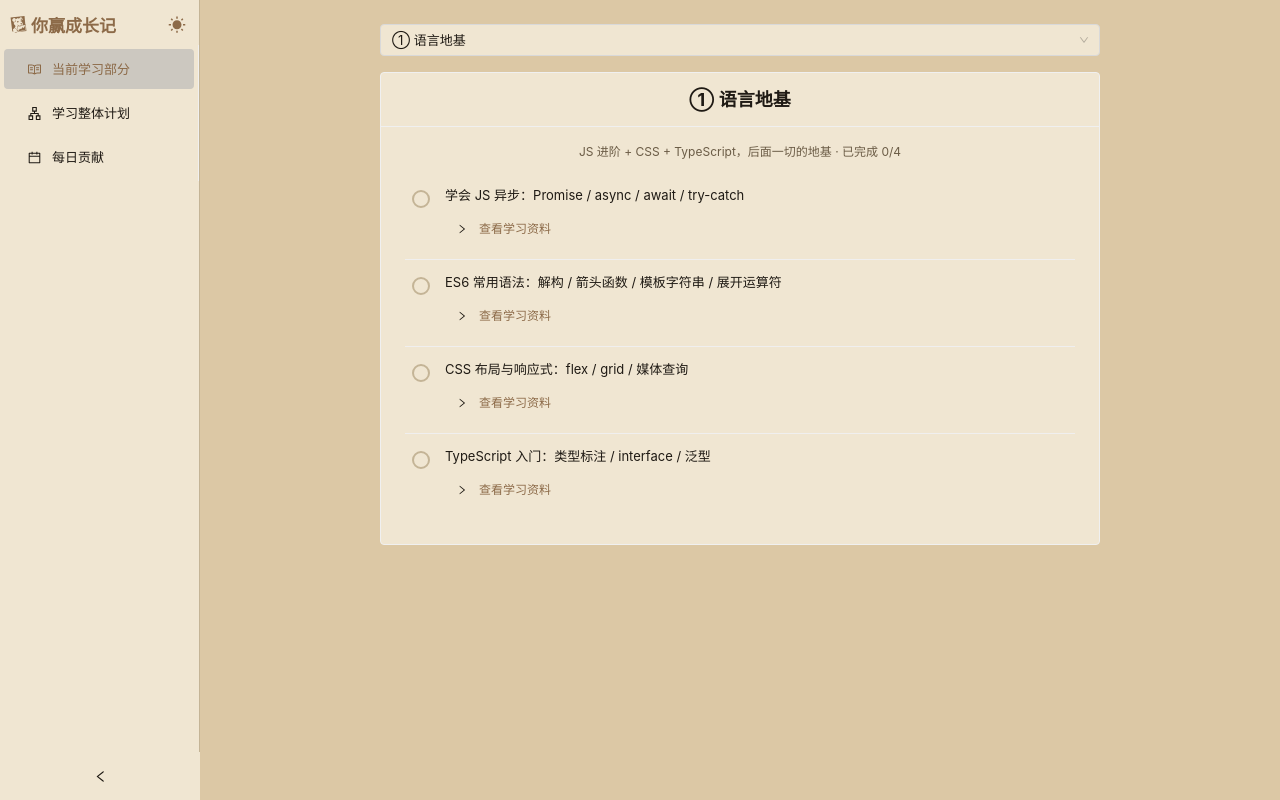
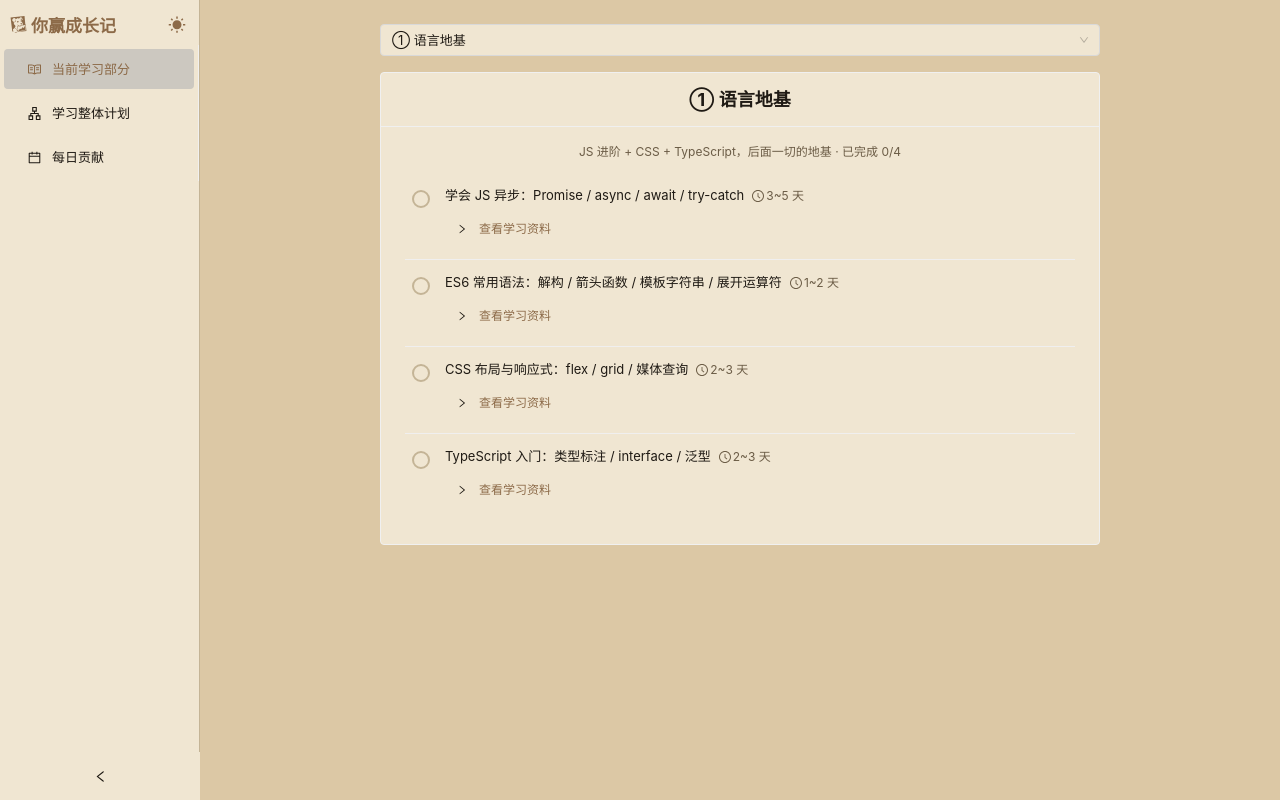
Before and after one commit to 6y-yyyyy/6y-yyyyy.github.io, a React (Vite) app: page / in a window 1280 px wide. Built offline with nearby package versions, Linux system fonts and the light colour scheme.

Commit message:
学习项标注建议学习时间

```diff
--- a/src/data/plan.ts
+++ b/src/data/plan.ts
@@ -8,6 +8,7 @@ export type LearningItem = {
   title: string; // 简洁概述
   resources: Resource[]; // 学这个需要看的资料
   miniProject?: string; // 学完后的待做小项目（边学边做）
+  time?: string; // 建议学习时间，如 "3~5 天"
 };
 
 export type Part = {
@@ -26,6 +27,7 @@ export const PLAN: Part[] = [
       {
         id: "p1-1",
         title: "学会 JS 异步：Promise / async / await / try-catch",
+        time: "3~5 天",
         resources: [
           { title: "阮一峰《ES6 入门》- Promise", url: "https://es6.ruanyifeng.com/#docs/promise", type: "文档" },
           { title: "MDN - Promise", url: "https://developer.mozilla.org/zh-CN/docs/Web/JavaScript/Reference/Global_Objects/Promise", type: "文档" },
@@ -36,6 +38,7 @@ export const PLAN: Part[] = [
       {
         id: "p1-2",
         title: "ES6 常用语法：解构 / 箭头函数 / 模板字符串 / 展开运算符",
+        time: "1~2 天",
         resources: [
           { title: "阮一峰《ES6 入门》", url: "https://es6.ruanyifeng.com/", type: "文档" },
           { title: "MDN - 解构赋值", url: "https://developer.mozilla.org/zh-CN/docs/Web/JavaScript/Reference/Operators/Destructuring_assignment", type: "文档" },
@@ -45,6 +48,7 @@ export const PLAN: Part[] = [
       {
         id: "p1-3",
         title: "CSS 布局与响应式：flex / grid / 媒体查询",
+        time: "2~3 天",
         resources: [
           { title: "MDN - Flexbox 基础", url: "https://developer.mozilla.org/zh-CN/docs/Learn/CSS/CSS_layout/Flexbox", type: "文档" },
           { title: "MDN - Grid 网格", url: "https://developer.mozilla.org/zh-CN/docs/Learn/CSS/CSS_layout/Grids", type: "文档" },
@@ -54,6 +58,7 @@ export const PLAN: Part[] = [
       {
         id: "p1-4",
         title: "TypeScript 入门：类型标注 / interface / 泛型",
+        time: "2~3 天",
         resources: [
           { title: "TypeScript 官方中文文档", url: "https://www.typescriptlang.org/zh/", type: "文档" },
           { title: "TypeScript Handbook", url: "https://www.typescriptlang.org/docs/handbook/intro.html", type: "文档" },
@@ -70,6 +75,7 @@ export const PLAN: Part[] = [
       {
         id: "p2-1",
         title: "组件与数据流：函数组件 / JSX / props / state",
+        time: "3~5 天",
         resources: [
           { title: "React 官方中文文档", url: "https://zh-hans.react.dev/", type: "文档" },
           { title: "React 快速入门", url: "https://zh-hans.react.dev/learn", type: "文档" },
@@ -79,6 +85,7 @@ export const PLAN: Part[] = [
       {
         id: "p2-2",
         title: "核心 Hooks：useState / useEffect / useContext",
+        time: "3~5 天",
         resources: [
           { title: "React 官方 - 内置 Hook", url: "https://zh-hans.react.dev/reference/react/hooks", type: "文档" },
           { title: "React 官方 - useState", url: "https://zh-hans.react.dev/reference/react/useState", type: "文档" },
@@ -95,6 +102,7 @@ export const PLAN: Part[] = [
       {
         id: "p3-1",
         title: "从零初始化 Vite + React + TS 项目（不靠别人）",
+        time: "1 天",
         resources: [
           { title: "Vite 官方文档", url: "https://cn.vitejs.dev/guide/", type: "文档" },
         ],
@@ -103,6 +111,7 @@ export const PLAN: Part[] = [
       {
         id: "p3-2",
         title: "Git 基础：clone / branch / add / commit / push / PR",
+        time: "2~3 天",
         resources: [
           { title: "Git 官方教程（Pro Git）", url: "https://git-scm.com/book/zh/v2", type: "文档" },
           { title: "GitHub 快速入门", url: "https://docs.github.com/zh/get-started", type: "文档" },
@@ -119,6 +128,7 @@ export const PLAN: Part[] = [
       {
         id: "p4-1",
         title: "HTTP 基础：请求/响应、方法、状态码",
+        time: "1~2 天",
         resources: [
           { title: "MDN - HTTP 概述", url: "https://developer.mozilla.org/zh-CN/docs/Web/HTTP/Overview", type: "文档" },
           { title: "MDN - HTTP 请求方法", url: "https://developer.mozilla.org/zh-CN/docs/Web/HTTP/Methods", type: "文档" },
@@ -128,6 +138,7 @@ export const PLAN: Part[] = [
       {
         id: "p4-2",
         title: "axios 封装 + 拦截器 + token 处理",
+        time: "2~3 天",
         resources: [
           { title: "axios 官方文档", url: "https://axios-http.com/zh/docs/intro", type: "文档" },
           { title: "axios - 拦截器", url: "https://axios-http.com/docs/interceptors", type: "文档" },
@@ -137,6 +148,7 @@ export const PLAN: Part[] = [
       {
         id: "p4-3",
         title: "加载/空/错误三种状态处理",
+        time: "1~2 天",
         resources: [
           { title: "MDN - 使用 Fetch", url: "https://developer.mozilla.org/zh-CN/docs/Web/API/Fetch_API/Using_Fetch", type: "文档" },
           { title: "axios - 错误处理", url: "https://axios-http.com/docs/handling_errors", type: "文档" },
@@ -153,6 +165,7 @@ export const PLAN: Part[] = [
       {
         id: "p5-1",
         title: "RESTful API 概念 + 联调",
+        time: "1~2 天",
         resources: [
           { title: "MDN - 客户端服务器概述", url: "https://developer.mozilla.org/zh-CN/docs/Learn/Server-side/First_steps/Client-Server_overview", type: "文档" },
           { title: "MDN - 使用 Fetch 获取数据", url: "https://developer.mozilla.org/zh-CN/docs/Learn/JavaScript/Client-side_web_APIs/Fetching_data", type: "文档" },
@@ -162,6 +175,7 @@ export const PLAN: Part[] = [
       {
         id: "p5-2",
         title: "token 认证流程（登录 → 存 token → 带 token 请求）",
+        time: "2~3 天",
         resources: [
           { title: "JWT 官方介绍", url: "https://jwt.io/introduction", type: "文档" },
           { title: "MDN - HTTP 认证", url: "https://developer.mozilla.org/zh-CN/docs/Web/HTTP/Authentication", type: "文档" },
@@ -178,6 +192,7 @@ export const PLAN: Part[] = [
       {
         id: "p6-1",
         title: "打包 + 部署到 Vercel / Netlify",
+        time: "1 天",
         resources: [
           { title: "Vercel 官方文档", url: "https://vercel.com/docs", type: "文档" },
           { title: "Netlify 官方文档", url: "https://docs.netlify.com/", type: "文档" },
--- a/src/pages/CurrentPartPage.tsx
+++ b/src/pages/CurrentPartPage.tsx
@@ -1,6 +1,6 @@
 import { useState } from "react";
 import { Card, List, Button, Tag, Collapse, Empty, Select, Space } from "antd";
-import { CheckCircleOutlined, LinkOutlined, CodeOutlined } from "@ant-design/icons";
+import { CheckCircleOutlined, LinkOutlined, CodeOutlined, ClockCircleOutlined } from "@ant-design/icons";
 import { PLAN } from "../data/plan";
 import { useStore } from "../store";
 
@@ -64,11 +64,29 @@ export default function CurrentPartPage() {
                   <div style={{ flex: 1 }}>
                     <div
                       style={{
+                        display: "flex",
+                        justifyContent: "space-between",
+                        alignItems: "center",
+                        gap: 8,
                         textDecoration: done ? "line-through" : "none",
                         color: done ? "var(--text-secondary)" : "var(--text)",
                       }}
                     >
-                      {item.title}
+                      <span>{item.title}</span>
+                      {item.time && (
+                        <span
+                          style={{
+                            fontSize: 12,
+                            color: "var(--text-secondary)",
+                            whiteSpace: "nowrap",
+                            display: "flex",
+                            alignItems: "center",
+                            gap: 2,
+                          }}
+                        >
+                          <ClockCircleOutlined /> {item.time}
+                        </span>
+                      )}
                     </div>
 
                     {/* 资料 + 小项目 */}
```
